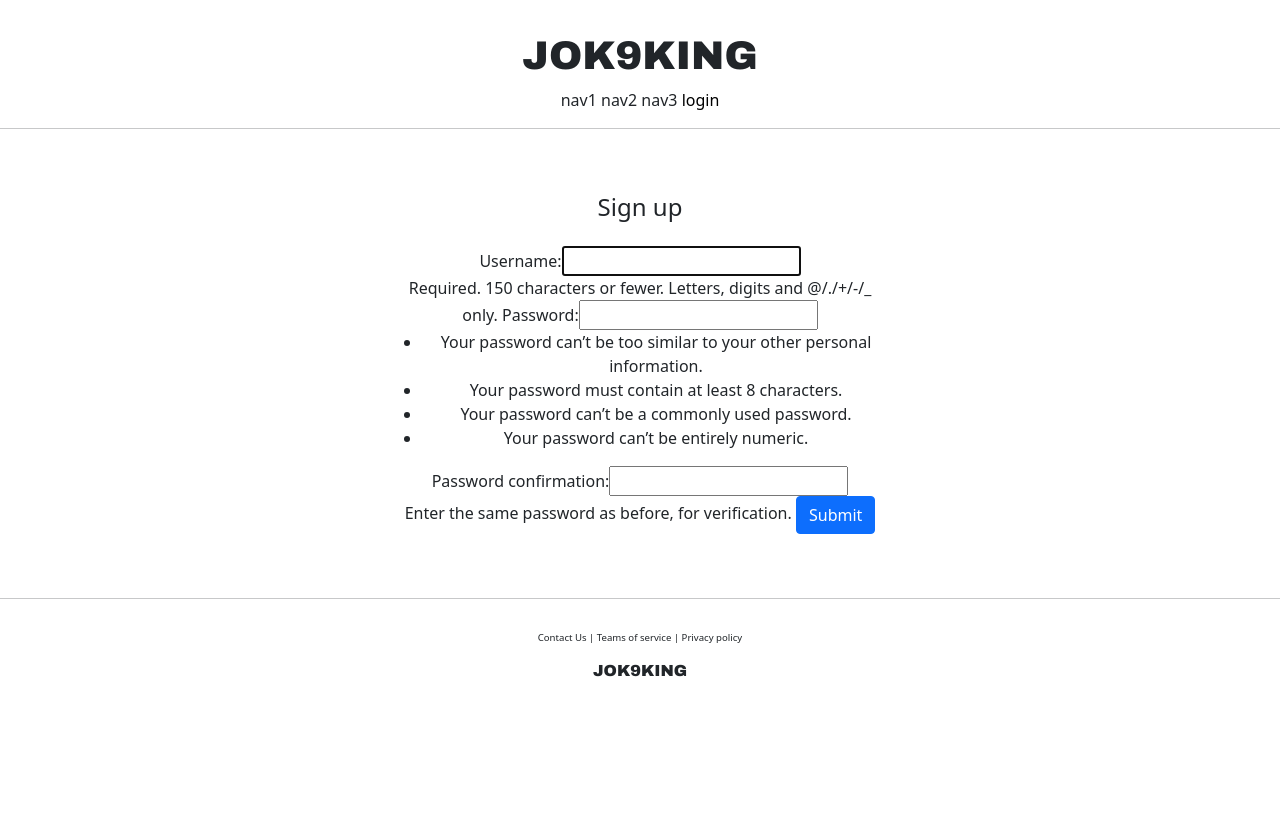
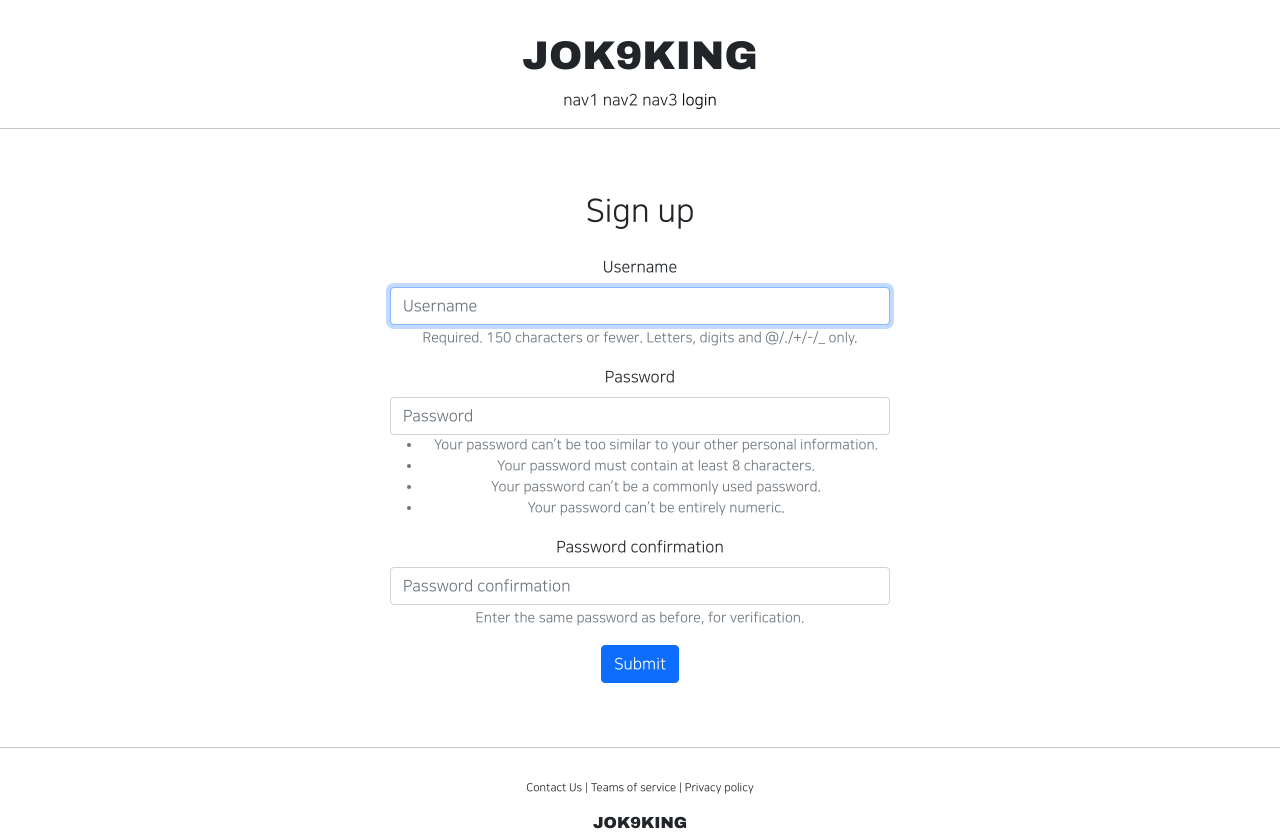
Before and after one commit to hhg8840/jok9King, a Django app: page /account/create/ in a window 1280 px wide. Before the commit the page ends 677 px from the top, so only its background shows below. Run offline with Django 3.2, Linux system fonts and the light colour scheme; some libraries are stand-ins or nearby versions.

Commit message:
02224 23 course

```diff
--- a/accountApp/templates/accountApp/create.html
+++ b/accountApp/templates/accountApp/create.html
@@ -1,15 +1,14 @@
 {% extends 'base.html' %}
-{#{% load bootstrap4 %}#}
+{% load bootstrap4 %}
 {% block content %}
 
     <div style = "text-align: center; max-width: 500px; margin: 4rem auto">
         <div class="mb-4">
-            <h4>Sign up</h4>
+            <h2>Sign up</h2>
         </div>
         <form action="{% url 'accountApp:create' %}" method="post">
             {% csrf_token %}
-{#            {% bootstrap_form form %} <!--createview의 form-->#}
-            {{ form }}
+            {% bootstrap_form form %}
             <input type="submit" class="btn btn-primary">
         </form>
     </div>
--- a/accountApp/views.py
+++ b/accountApp/views.py
@@ -12,7 +12,7 @@ from accountApp.models import HelloWorld
 
 def hello_world(request):
     if request.method == "POST":
-        # return render(request, 'accountApp/hello_world.html', context={'text': 'POST_METHOD'})
+
         temp = request.POST.get('hello_world_input')
 
         new_hello_world = HelloWorld()
@@ -21,10 +21,11 @@ def hello_world(request):
 
         hello_world_list = HelloWorld.objects.all()
 
-        return HttpResponseRedirect(reverse('accountApp:hello_world'))
+        return render(request, 'accountApp/hello_world.html', context={'hello_world_list': hello_world_list})
+        #return HttpResponseRedirect(reverse('accountApp:hello_world'))
     else:
         hello_world_list = HelloWorld.objects.all()
-        return render(request, 'accountApp/hello_world.html', context={'hello_world_output': hello_world_list})
+        return render(request, 'accountApp/hello_world.html', context={'hello_world_list': hello_world_list})
         # hello_world_list = HelloWorld.objects.all()
 
 class AccountCreateView(CreateView):
--- a/jok9King/settings.py
+++ b/jok9King/settings.py
@@ -50,6 +50,7 @@ INSTALLED_APPS = [
     'django.contrib.sessions',
     'django.contrib.messages',
     'django.contrib.staticfiles',
+    'bootstrap4',
     'accountApp',
 ]
 
--- a/static/base.css
+++ b/static/base.css
@@ -3,7 +3,7 @@
 }
 
 .pragmatic_footer_button {
-    font-size: .6rem;
+    font-size: .7rem;
 }
 
 .pragmatic_footer {
--- a/templates/base.html
+++ b/templates/base.html
@@ -3,7 +3,7 @@
 
 {% include 'head.html' %}
 
-<body>
+<body style="font-family: 'NanumSquareR';">
 
     {% include 'header.html' %}
 
--- a/templates/head.html
+++ b/templates/head.html
@@ -11,4 +11,27 @@
     <!-- DEFAULT CSS LINK -->
     <link rel="stylesheet" type="text/css" href="{% static 'base.css' %}">
 
+    <style>
+        @font-face {
+            font-family: 'NanumSquareR';
+            src: local('NanumsquareR'),
+            url("{% static 'fonts/NanumSquareR.ttf' %}") format("opentype");
+        }
+        @font-face {
+            font-family: 'NanumSquareEB';
+            src: local('NanumsquareEB'),
+            url("{% static 'fonts/NanumSquareEB.ttf' %}") format("opentype");
+        }
+        @font-face {
+            font-family: 'NanumSquareB';
+            src: local('NanumsquareB'),
+            url("{% static 'fonts/NanumSquareB.ttf' %}") format("opentype");
+        }
+        @font-face {
+            font-family: 'NanumSquareL';
+            src: local('NanumsquareL'),
+            url("{% static 'fonts/NanumSquareL.ttf' %}") format("opentype");
+        }
+    </style>
+
 </head>
```
Also changed, not shown: accountApp/templates/accountApp/hello_world.html (+4 -4 lines), accountApp/templates/accountApp/login.html (+3 -4 lines), static/fonts/NanumSquareB.ttf (added), static/fonts/NanumSquareEB.ttf (added), static/fonts/NanumSquareL.ttf (added), static/fonts/NanumSquareR.ttf (added), static/fonts/NanumSquare_acB.ttf (added), static/fonts/NanumSquare_acEB.ttf (added), static/fonts/NanumSquare_acL.ttf (added), static/fonts/NanumSquare_acR.ttf (added).
